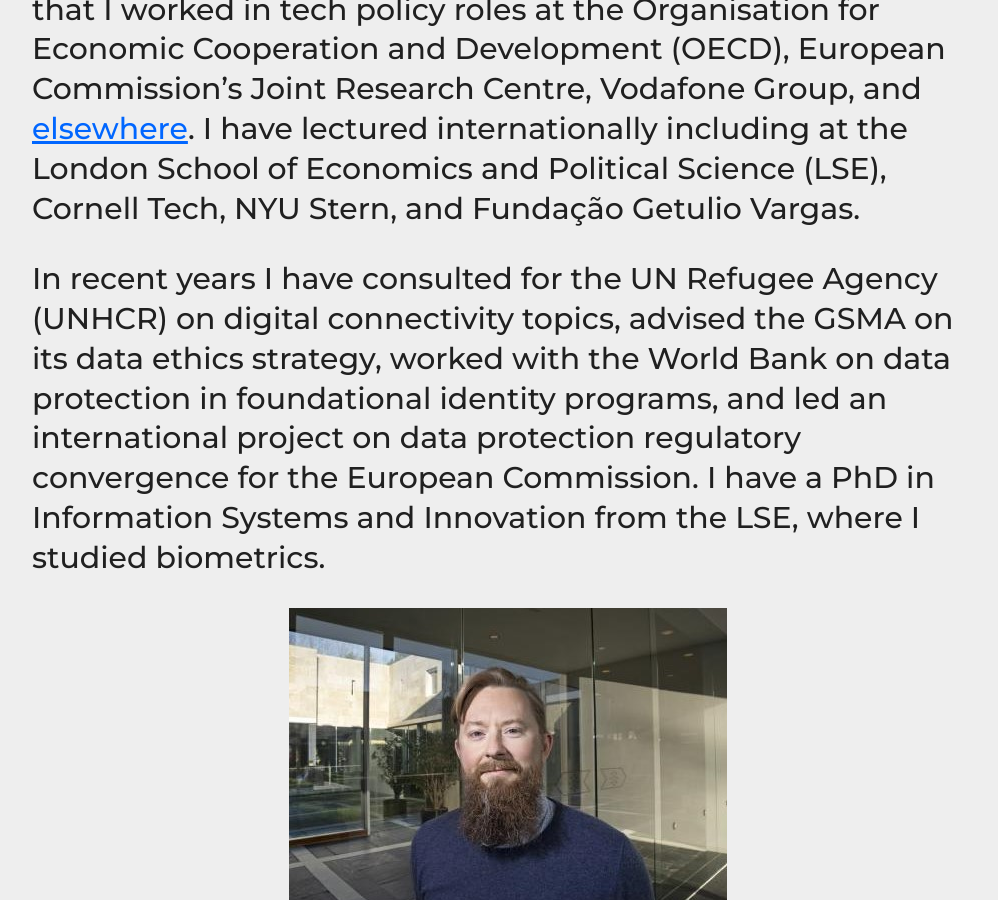
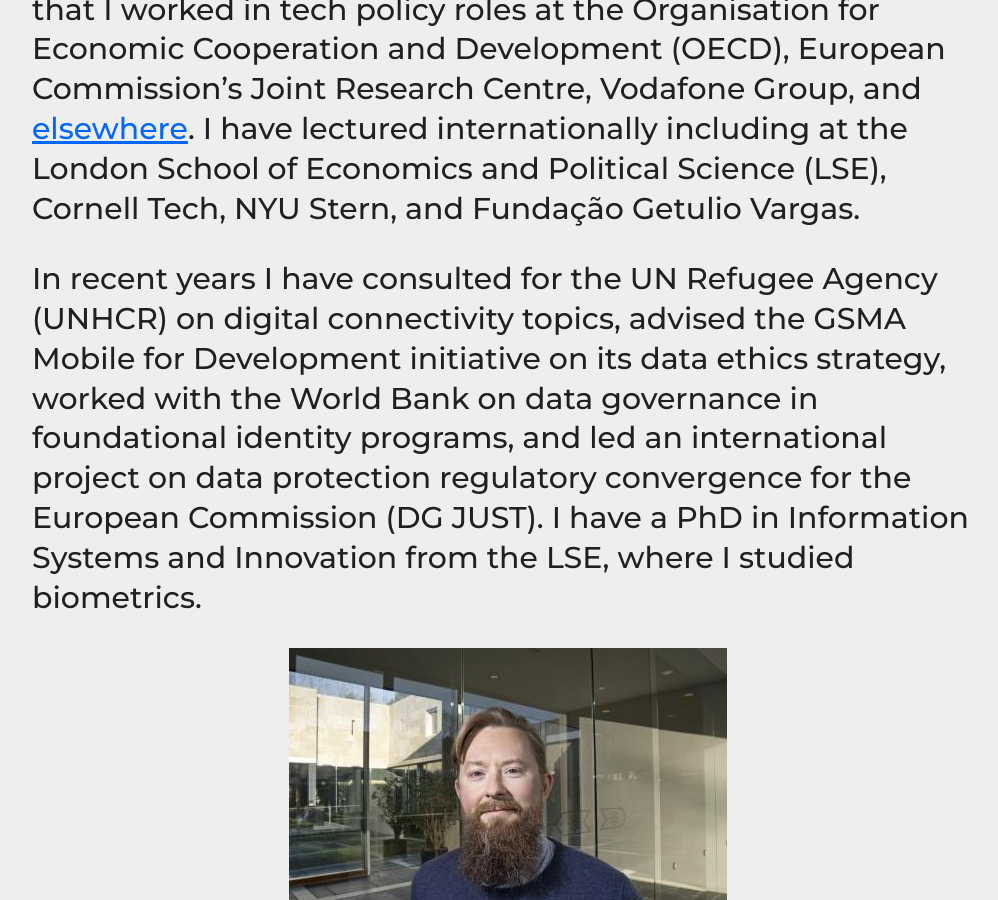
Before and after one commit to haroonalrasheed/641a, a Jekyll site: the page built from index.md, in a window 1280 px wide and 900 px high, scrolled down 1259 px. Shown: the whole window, without its empty margins (132-1130 px from the left). Built offline with Jekyll 4.4.1, drawn with Linux system fonts in a browser that asks for light colours.

Commit message:
Update index.md

```diff
--- a/index.md
+++ b/index.md
@@ -10,7 +10,7 @@ My latest publications include a [collaborative forum](https://doi.org/10.1080/1
 
 Prior to returning to academia, I was a Vice President of Cyber Policy at JPMorgan Chase in New York from 2015-2018. Before that I worked in tech policy roles at the Organisation for Economic Cooperation and Development (OECD), European Commission's Joint Research Centre, Vodafone Group, and [elsewhere](http://sixfouronea.net/professional-history/). I have lectured internationally including at the London School of Economics and Political Science (LSE), Cornell Tech, NYU Stern, and Fundação Getulio Vargas.
 
-In recent years I have consulted for the UN Refugee Agency (UNHCR) on digital connectivity topics, advised the GSMA on its data ethics strategy, worked with the World Bank on data protection in foundational identity programs, and led an international project on data protection regulatory convergence for the European Commission. I have a PhD in Information Systems and Innovation from the LSE, where I studied biometrics.
+In recent years I have consulted for the UN Refugee Agency (UNHCR) on digital connectivity topics, advised the GSMA Mobile for Development initiative on its data ethics strategy, worked with the World Bank on data governance in foundational identity programs, and led an international project on data protection regulatory convergence for the European Commission (DG JUST). I have a PhD in Information Systems and Innovation from the LSE, where I studied biometrics.
 
 <p align="center">
   <img src="images/aaron_martin.jpg">
```
